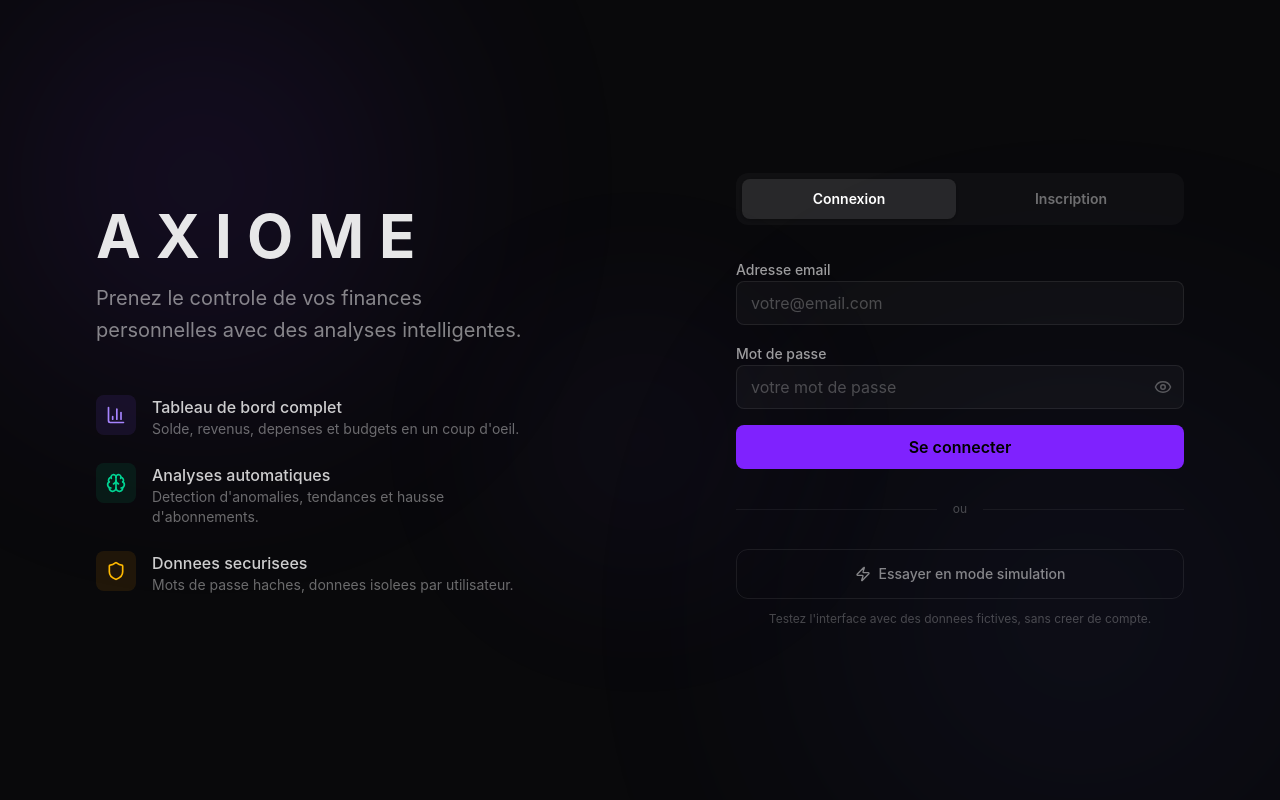
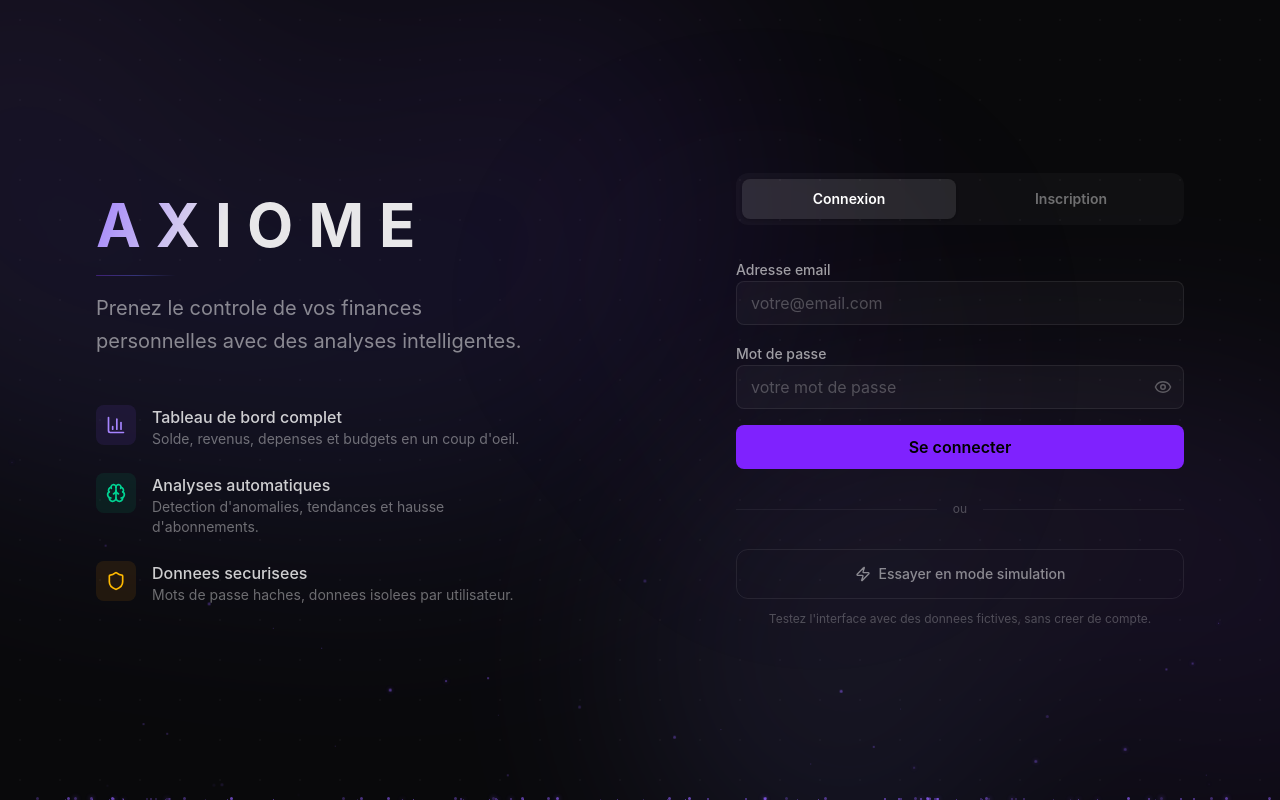
Before and after one commit to kskerim/axiome, a React (Vite) app: page / in a window 1280 px wide. Built offline with nearby package versions, Linux system fonts and the light colour scheme; no server answers.

Commit message:
animation page connexion : aurora, grille, 128 particules et brillance titre

```diff
--- a/src/pages/Accueil.tsx
+++ b/src/pages/Accueil.tsx
@@ -5,45 +5,88 @@ import { Button } from "@/components/ui/Button";
 import { cn } from "@/lib/utils";
 import { Eye, EyeOff, BarChart3, Shield, Brain, Zap } from "lucide-react";
 
-// orbes animees en arriere-plan
+// fond anime avec grille, aurora et particules
 function FondAnime() {
   return (
     <div className="pointer-events-none fixed inset-0 overflow-hidden">
+      {/* grille de points subtile */}
       <div
-        className="absolute -left-20 -top-20 h-[280px] w-[280px] rounded-full opacity-20 blur-[80px] sm:-left-32 sm:-top-32 sm:h-[500px] sm:w-[500px] sm:blur-[120px]"
+        className="absolute inset-0 opacity-[0.03]"
         style={{
-          background: "radial-gradient(circle, #7c3aed 0%, transparent 70%)",
-          animation: "orbe-1 18s ease-in-out infinite",
+          backgroundImage: "radial-gradient(circle, #fff 1px, transparent 1px)",
+          backgroundSize: "40px 40px",
+        }}
+      />
+
+      {/* nappes aurora avec gradient conique */}
+      <div
+        className="absolute -left-[20%] -top-[20%] h-[500px] w-[800px] rounded-full opacity-[0.12] blur-[120px] sm:h-[600px] sm:w-[900px]"
+        style={{
+          background: "conic-gradient(from 45deg, #7c3aed, #6366f1, #8b5cf6, transparent)",
+          animation: "nappe-1 20s ease-in-out infinite alternate",
         }}
       />
       <div
-        className="absolute -bottom-24 -right-24 h-[320px] w-[320px] rounded-full opacity-15 blur-[90px] sm:-bottom-40 sm:-right-40 sm:h-[600px] sm:w-[600px] sm:blur-[140px]"
+        className="absolute -bottom-[15%] -right-[15%] h-[400px] w-[700px] rounded-full opacity-[0.10] blur-[100px] sm:h-[500px] sm:w-[800px]"
         style={{
-          background: "radial-gradient(circle, #6366f1 0%, transparent 70%)",
-          animation: "orbe-2 22s ease-in-out infinite",
+          background: "conic-gradient(from 200deg, #6366f1, #a78bfa, #7c3aed, transparent)",
+          animation: "nappe-2 25s ease-in-out infinite alternate",
         }}
       />
       <div
-        className="absolute left-1/2 top-1/3 hidden h-[350px] w-[350px] rounded-full opacity-10 blur-[100px] sm:block"
+        className="absolute left-[40%] top-[20%] hidden h-[400px] w-[500px] rounded-full opacity-[0.06] blur-[100px] lg:block"
         style={{
-          background: "radial-gradient(circle, #8b5cf6 0%, transparent 70%)",
-          animation: "orbe-3 15s ease-in-out infinite",
+          background: "conic-gradient(from 120deg, #8b5cf6, transparent, #7c3aed, transparent)",
+          animation: "nappe-3 18s ease-in-out infinite alternate",
         }}
       />
+
+      {/* 128 particules montantes */}
+      {Array.from({ length: 128 }, (_, i) => (
+        <div
+          key={i}
+          className="absolute bottom-0 rounded-full"
+          style={{
+            left: `${(i * 7.13 + i * i * 0.37) % 100}%`,
+            width: `${1 + (i % 3)}px`,
+            height: `${1 + (i % 3)}px`,
+            background: `rgba(139, 92, 246, ${0.3 + (i % 5) * 0.1})`,
+            boxShadow: i % 4 === 0 ? "0 0 4px 1px rgba(139, 92, 246, 0.2)" : "none",
+            animation: `monter ${14 + (i % 12) * 3}s linear infinite`,
+            animationDelay: `${(i * 0.47) % 20}s`,
+          }}
+        />
+      ))}
+
       <style>{`
-        @keyframes orbe-1 {
-          0%, 100% { transform: translate(0, 0) scale(1); }
-          33% { transform: translate(80px, 60px) scale(1.1); }
-          66% { transform: translate(-40px, 90px) scale(0.95); }
+        @keyframes nappe-1 {
+          0% { transform: translate(0, 0) rotate(0deg) scale(1); }
+          50% { transform: translate(100px, 60px) rotate(15deg) scale(1.15); }
+          100% { transform: translate(-40px, 100px) rotate(-8deg) scale(1.05); }
         }
-        @keyframes orbe-2 {
-          0%, 100% { transform: translate(0, 0) scale(1); }
-          33% { transform: translate(-70px, -50px) scale(1.05); }
-          66% { transform: translate(50px, -80px) scale(0.9); }
+        @keyframes nappe-2 {
+          0% { transform: translate(0, 0) rotate(0deg) scale(1); }
+          50% { transform: translate(-80px, -50px) rotate(-12deg) scale(1.1); }
+          100% { transform: translate(60px, -30px) rotate(8deg) scale(0.95); }
         }
-        @keyframes orbe-3 {
-          0%, 100% { transform: translate(-50%, 0) scale(1); }
-          50% { transform: translate(-50%, 40px) scale(1.15); }
+        @keyframes nappe-3 {
+          0% { transform: translate(0, 0) scale(1); }
+          50% { transform: translate(50px, 30px) scale(1.1); }
+          100% { transform: translate(-30px, -20px) scale(1.05); }
+        }
+        @keyframes monter {
+          0% { transform: translateY(0) translateX(0); opacity: 0; }
+          5% { opacity: 0.8; }
+          80% { opacity: 0.5; }
+          100% { transform: translateY(-110vh) translateX(30px); opacity: 0; }
+        }
+        @keyframes brillance {
+          0%, 20% { background-position: 250% center; }
+          80%, 100% { background-position: -250% center; }
+        }
+        @keyframes ligne-pulse {
+          0% { opacity: 0.4; transform: scaleX(1); }
+          100% { opacity: 0.7; transform: scaleX(1.2); }
         }
       `}</style>
     </div>
@@ -90,9 +133,25 @@ export function Accueil() {
 
       {/* colonne gauche : presentation */}
       <div className="relative hidden lg:flex lg:w-1/2 flex-col justify-center px-16 xl:px-24">
-        <h1 className="text-5xl font-bold tracking-tight text-white/90 xl:text-6xl">
-          <span className="tracking-[0.25em] uppercase">Axiome</span>
+        <h1 className="text-5xl font-bold tracking-tight xl:text-6xl">
+          <span
+            className="bg-clip-text text-transparent tracking-[0.25em] uppercase"
+            style={{
+              backgroundImage: "linear-gradient(110deg, rgba(255,255,255,0.9) 35%, rgba(167,139,250,1) 50%, rgba(255,255,255,0.9) 65%)",
+              backgroundSize: "250% 100%",
+              animation: "brillance 8s ease-in-out infinite",
+            }}
+          >
+            Axiome
+          </span>
         </h1>
+        <div
+          className="mt-5 h-px w-20 origin-left rounded-full"
+          style={{
+            background: "linear-gradient(90deg, #7c3aed, #6366f1, transparent)",
+            animation: "ligne-pulse 3s ease-in-out infinite alternate",
+          }}
+        />
         <p className="mt-4 text-xl text-white/50 leading-relaxed max-w-lg">
           Prenez le controle de vos finances personnelles avec des analyses intelligentes.
         </p>
@@ -142,10 +201,23 @@ export function Accueil() {
         <div className="w-full max-w-md">
           {/* logo mobile */}
           <div className="mb-8 lg:hidden">
-            <h1 className="text-3xl font-bold tracking-[0.25em] text-white/90 uppercase">
-              Axiome
+            <h1 className="text-3xl font-bold">
+              <span
+                className="bg-clip-text text-transparent tracking-[0.25em] uppercase"
+                style={{
+                  backgroundImage: "linear-gradient(110deg, rgba(255,255,255,0.9) 35%, rgba(167,139,250,1) 50%, rgba(255,255,255,0.9) 65%)",
+                  backgroundSize: "250% 100%",
+                  animation: "brillance 8s ease-in-out infinite",
+                }}
+              >
+                Axiome
+              </span>
             </h1>
-            <p className="mt-2 text-base text-white/40">
+            <div
+              className="mt-3 h-px w-16 rounded-full opacity-50"
+              style={{ background: "linear-gradient(90deg, #7c3aed, #6366f1, transparent)" }}
+            />
+            <p className="mt-3 text-base text-white/40">
               Gerez vos finances en toute simplicite.
             </p>
           </div>
```
